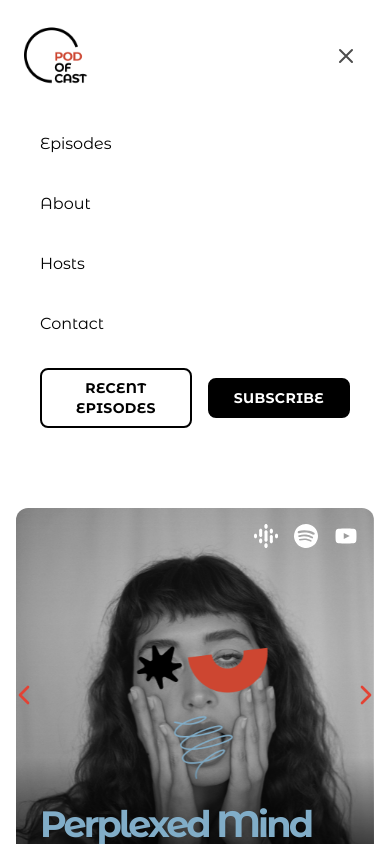
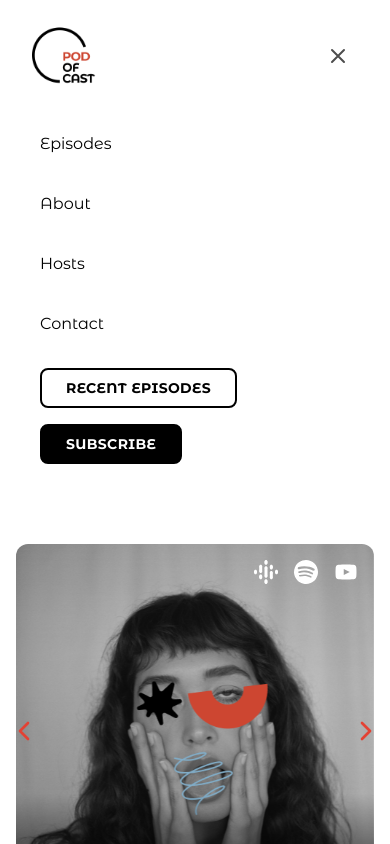
Before and after one commit to pazedev/pod-of-cast, a React (Vite) app: page / in a window 390 px wide. Both pictures are taken after a click on the button 346 px from the left and 56 px from the top of the page. Shown: the top 844 px of the page. Built offline with nearby package versions, Linux system fonts and the light colour scheme; a web font is replaced by a local one.

Commit message:
navbar: fixing bugs menu mobile

```diff
--- a/src/components/UI/SubscribeButton.jsx
+++ b/src/components/UI/SubscribeButton.jsx
@@ -2,12 +2,12 @@ export const SubscribeButton = ({ text, variant = 'desktop', onClick }) => {
   const variants = {
     // Main buttons
     desktop:
-      'button-black md:px-8 md:py-3 md:text-base lg:px-12 lg:py-6 lg:text-lg shadow-sm',
+      'button-black md:px-4 md:py-3 md:text-base lg:px-12 lg:py-6 lg:text-lg shadow-sm',
     mobile: 'button-black px-8 py-4 text-sm shadow-sm',
 
     // Buttons in navbar (smaller size and no shadow)
-    navbar: 'button-black shadow-none lg:px-6 lg:py-2 lg:text-sm',
-    outlineNavbar: 'button-outline shadow-none lg:px-6 lg:py-2 lg:text-sm',
+    navbar: 'button-black shadow-none px-6 py-2 text-sm',
+    outlineNavbar: 'button-outline shadow-none px-6 py-2 text-sm',
 
     // Outline buttons
     outlineDesktop:
--- a/src/components/layout/Navbar/Navbar.jsx
+++ b/src/components/layout/Navbar/Navbar.jsx
@@ -12,7 +12,7 @@ export function Navbar() {
 
   return (
     <nav className="navbar text-davys-grey mt-6">
-      <div className="max-w-7xl mx-auto px-6 lg:px-12">
+      <div className="max-w-7xl mx-auto px-8 lg:px-12">
         <div className="flex justify-between items-center h-16">
           {/* Logo */}
           <div className="flex-shrink-0">
@@ -92,7 +92,7 @@ export function Navbar() {
           {/* Botão Hamburger Mobile */}
           <button
             onClick={toggleMenu}
-            className="lg:hidden p-2 rounded-lg hover:bg-gray-200 transition-colors duration-200 focus:outline-none"
+            className="lg:hidden p-2 rounded-lg hover:bg-davys-grey transition-colors duration-200 focus:outline-none"
             aria-label="Menu"
             aria-controls="mobile-menu"
             aria-expanded={isMenuOpen}
@@ -167,7 +167,7 @@ export function Navbar() {
             Contact
           </a>
 
-          <div className="flex lg:hidden items-center px-4 pt-2 space-x-4">
+          <div className="flex flex-col lg:hidden items-center px-4 pt-2 gap-4 items-start">
             <SubscribeButton text="RECENT EPISODES" variant="outlineNavbar" />
             <SubscribeButton text="SUBSCRIBE" variant="navbar" />
           </div>
```
